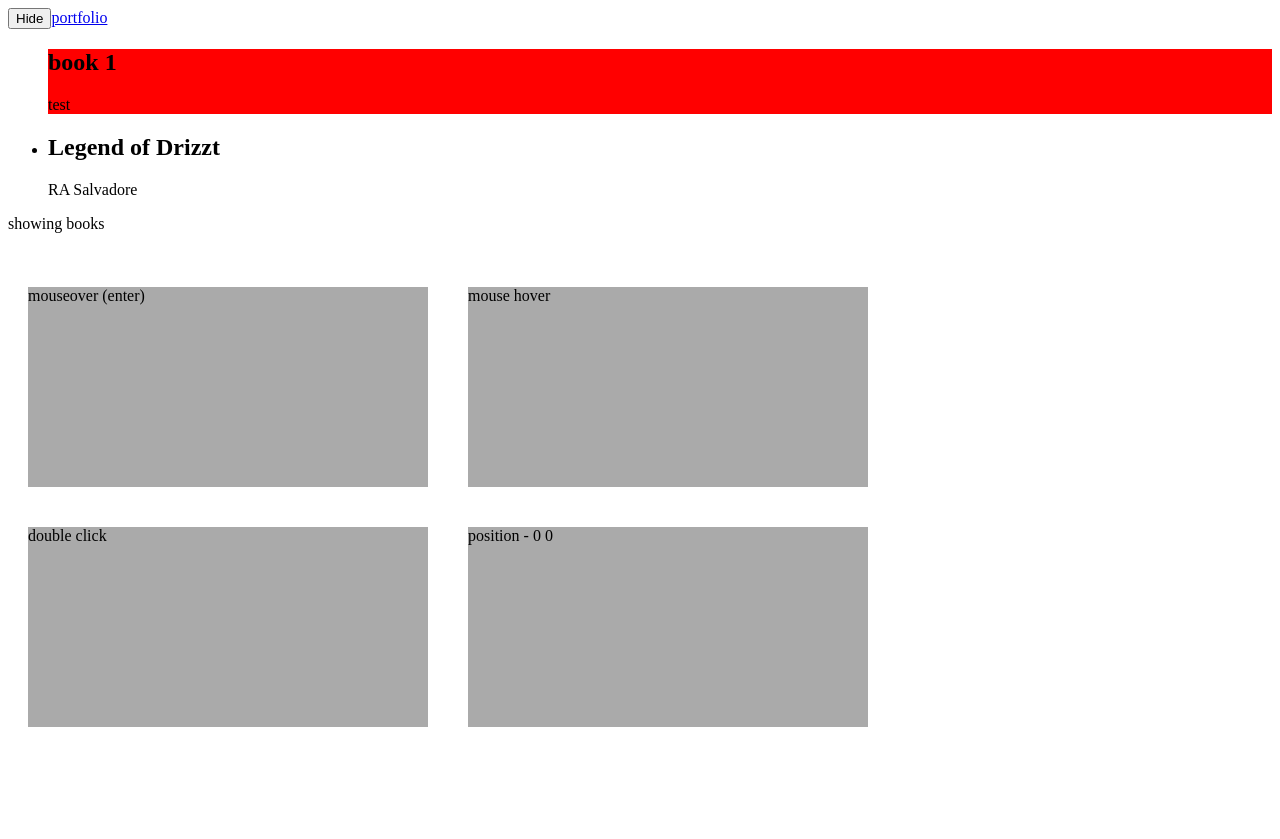
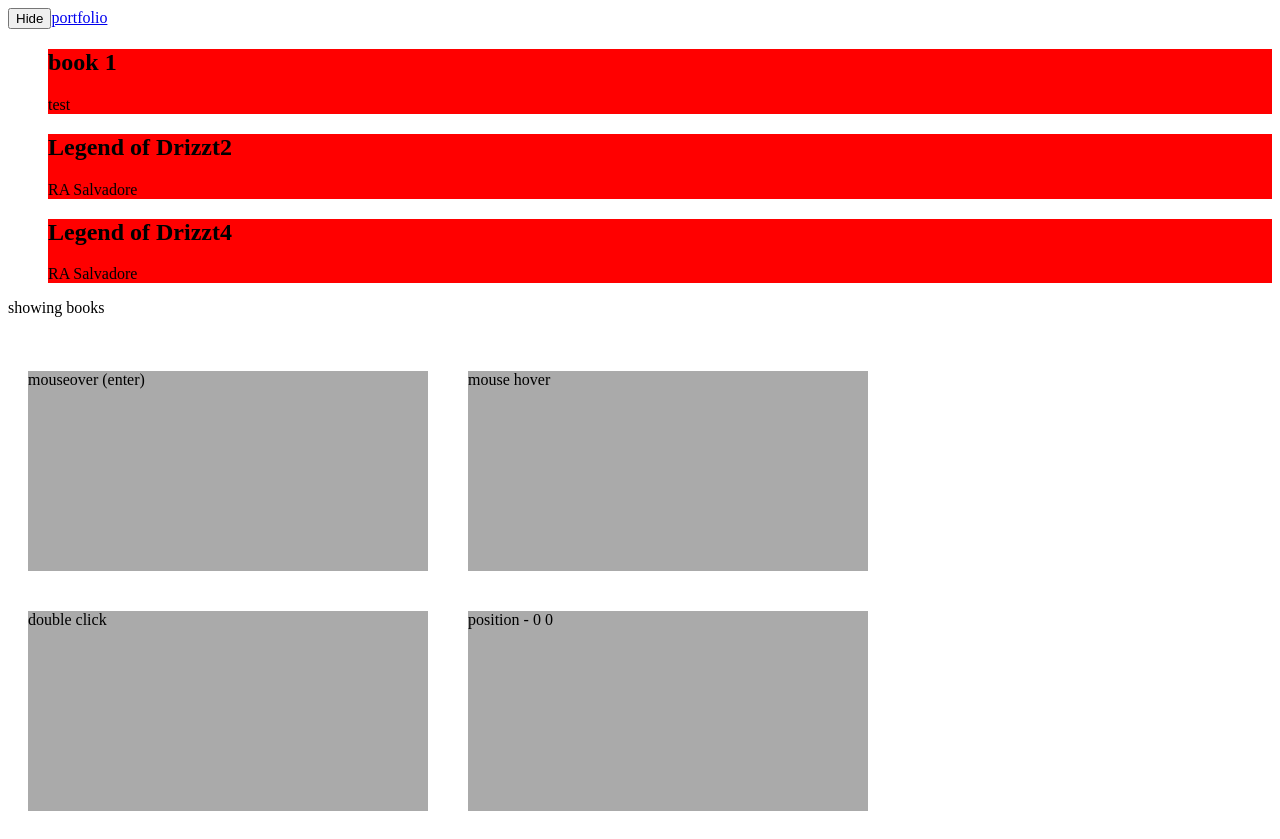
Before and after one commit to mdgabx/vue-basics, a plain HTML site: page index.html in a window 1280 px wide. Before the commit the page ends 800 px from the top, so only its background shows below. Drawn offline with nearby package versions, Linux system fonts and the light colour scheme.

Commit message:
add: computed

```diff
--- a/app.js
+++ b/app.js
@@ -8,7 +8,10 @@ const app = Vue.createApp({
             y: 0,
             books: [
                 { title: 'book 1', author: 'test', age: 22, isFav: true },
-                {  title: 'Legend of Drizzt', author: 'RA Salvadore', age: 38,isFav: false }
+                {  title: 'Legend of Drizzt', author: 'RA Salvadore', age: 38, isFav: false },
+                {  title: 'Legend of Drizzt2', author: 'RA Salvadore', age: 38, isFav: true },
+                {  title: 'Legend of Drizzt3', author: 'RA Salvadore', age: 38, isFav: false },
+                {  title: 'Legend of Drizzt4', author: 'RA Salvadore', age: 38, isFav: true }
             ]
         }
     },
@@ -36,6 +39,11 @@ const app = Vue.createApp({
         toggleFav(book) {
             book.isFav = !book.isFav
         }
+    },
+    computed: {
+        filteredBooks() {
+            return this.books.filter((book) => book.isFav)
+        }
     }
 })
 
--- a/index.html
+++ b/index.html
@@ -32,7 +32,7 @@
         <div v-if="showBooks">
             <!-- <p>{{ title }} - {{ author }} - {{ age }}</p> -->
             <ul>
-                <li v-for="book in books" :class="{ fav: book.isFav }" @click="toggleFav(book)">
+                <li v-for="book in filteredBooks" :class="{ fav: book.isFav }" @click="toggleFav(book)">
                     <h2>{{ book.title }}</h2>
                     <p>{{ book.author }}</p>
                 </li>
```
